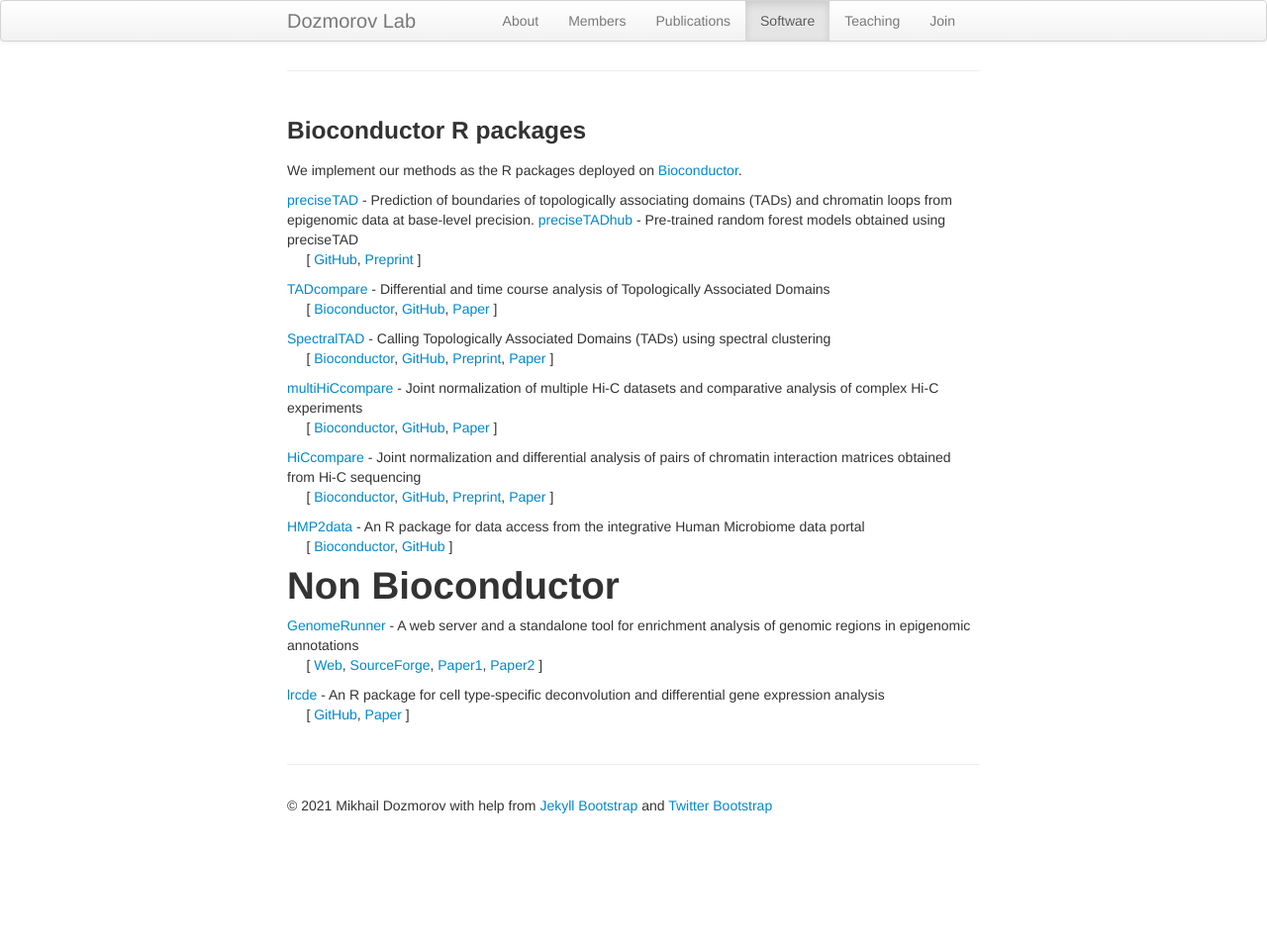
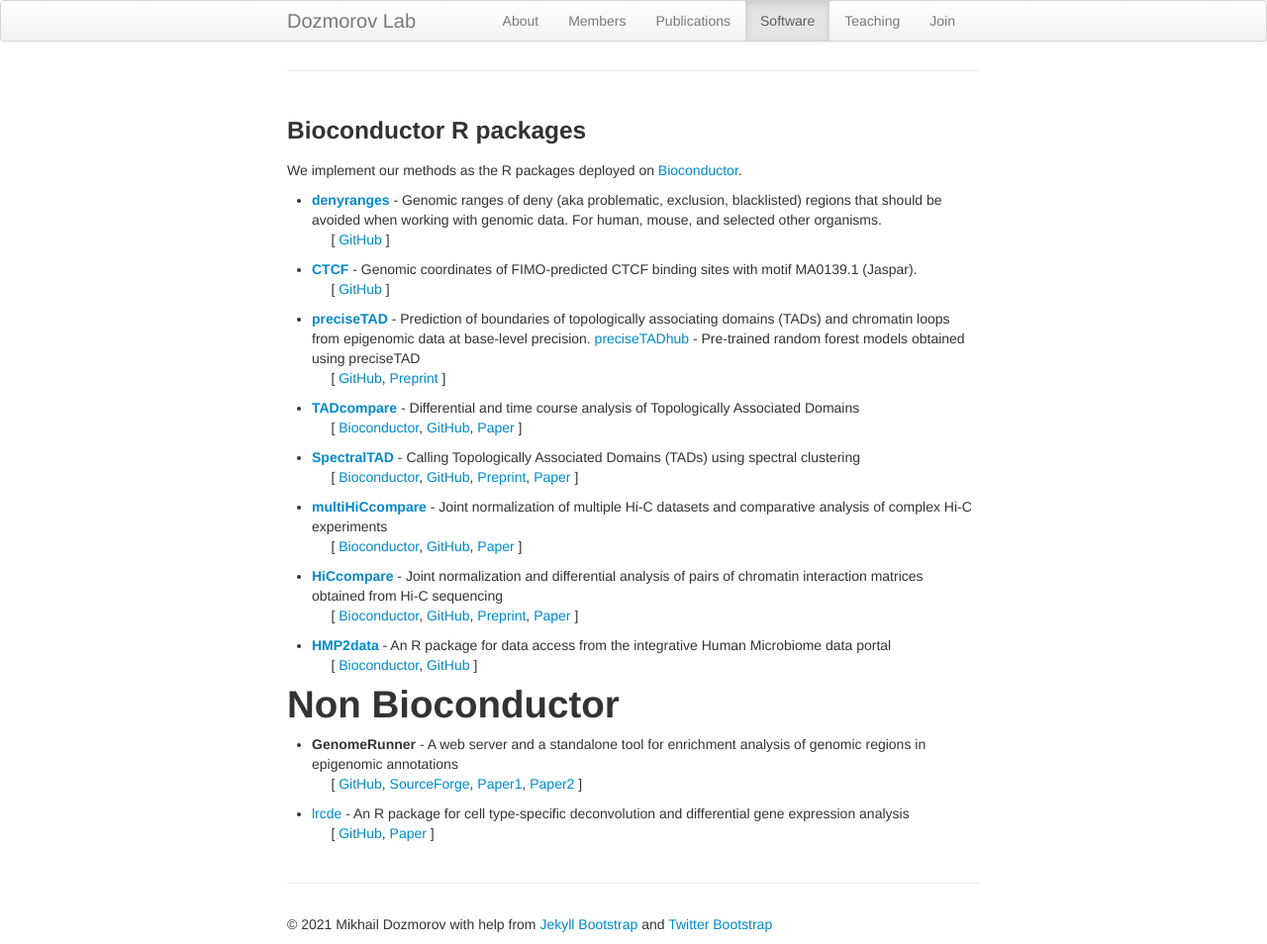
Before and after one commit to dozmorovlab/dozmorovlab.github.io, a Jekyll site: the page built from 04-software.md, in a window 1280 px wide. Shown: the whole page at 99% size. Built offline with Jekyll 4.4.1, drawn with Linux system fonts in a browser that asks for light colours; before the commit the page ends 900 px from its top, so only the background shows below that.

Commit message:
Add CTCF and denyranges

```diff
--- a/04-software.md
+++ b/04-software.md
@@ -10,28 +10,34 @@ permalink: "software.html"
 
 We implement our methods as the R packages deployed on [Bioconductor](http://www.bioconductor.org).
 
-[preciseTAD](https://dozmorovlab.github.io/preciseTAD/) - Prediction of boundaries of topologically associating domains (TADs) and chromatin loops from epigenomic data at base-level precision. [preciseTADhub](https://bioconductor.org/packages/preciseTADhub/) - Pre-trained random forest models obtained using preciseTAD
+- [**denyranges**](https://github.com/Bioconductor/Contributions/issues/2152) - Genomic ranges of deny (aka problematic, exclusion, blacklisted) regions that should be avoided when working with genomic data. For human, mouse, and selected other organisms.
+<br>&nbsp;&nbsp;&nbsp;&nbsp;&nbsp;[ [GitHub](https://github.com/mdozmorov/denyranges) ]
+
+- [**CTCF**](https://github.com/Bioconductor/Contributions/issues/2109) - Genomic coordinates of FIMO-predicted CTCF binding sites with motif MA0139.1 (Jaspar).
+<br>&nbsp;&nbsp;&nbsp;&nbsp;&nbsp;[ [GitHub](https://github.com/mdozmorov/CTCF) ]
+
+- [**preciseTAD**](https://dozmorovlab.github.io/preciseTAD/) - Prediction of boundaries of topologically associating domains (TADs) and chromatin loops from epigenomic data at base-level precision. [preciseTADhub](https://bioconductor.org/packages/preciseTADhub/) - Pre-trained random forest models obtained using preciseTAD
 <br>&nbsp;&nbsp;&nbsp;&nbsp;&nbsp;[ [GitHub](https://github.com/dozmorovlab/preciseTAD/), [Preprint](https://doi.org/10.1101/2020.09.03.282186) ]
 
-[TADcompare](https://bioconductor.org/packages/TADCompare/) - Differential and time course analysis of Topologically Associated Domains
+- [**TADcompare**](https://bioconductor.org/packages/TADCompare/) - Differential and time course analysis of Topologically Associated Domains
 <br>&nbsp;&nbsp;&nbsp;&nbsp;&nbsp;[ [Bioconductor](https://bioconductor.org/packages/TADCompare/), [GitHub](https://github.com/dozmorovlab/TADCompare), [Paper](https://doi.org/10.3389/fgene.2020.00158) ]
 
-[SpectralTAD](https://bioconductor.org/packages/SpectralTAD/) - Calling Topologically Associated Domains (TADs) using spectral clustering
+- [**SpectralTAD**](https://bioconductor.org/packages/SpectralTAD/) - Calling Topologically Associated Domains (TADs) using spectral clustering
 <br>&nbsp;&nbsp;&nbsp;&nbsp;&nbsp;[ [Bioconductor](https://bioconductor.org/packages/SpectralTAD/),  [GitHub](https://github.com/dozmorovlab/SpectralTAD), [Preprint](https://www.biorxiv.org/content/10.1101/549170v3), [Paper](https://doi.org/10.1186/s12859-020-03652-w) ]
 
-[multiHiCcompare](https://bioconductor.org/packages/multiHiCcompare/) - Joint normalization of multiple Hi-C datasets and comparative analysis of complex Hi-C experiments
+- [**multiHiCcompare**](https://bioconductor.org/packages/multiHiCcompare/) - Joint normalization of multiple Hi-C datasets and comparative analysis of complex Hi-C experiments
 <br>&nbsp;&nbsp;&nbsp;&nbsp;&nbsp;[ [Bioconductor](https://bioconductor.org/packages/multiHiCcompare/), [GitHub](https://github.com/dozmorovlab/multHiCcompare), [Paper](https://doi.org/10.1093/bioinformatics/btz048) ]
 
-[HiCcompare](https://bioconductor.org/packages/HiCcompare/) - Joint normalization and differential analysis of pairs of chromatin interaction matrices obtained from Hi-C sequencing
+- [**HiCcompare**](https://bioconductor.org/packages/HiCcompare/) - Joint normalization and differential analysis of pairs of chromatin interaction matrices obtained from Hi-C sequencing
 <br>&nbsp;&nbsp;&nbsp;&nbsp;&nbsp;[ [Bioconductor](https://bioconductor.org/packages/HiCcompare/), [GitHub](https://github.com/dozmorovlab/HiCcompare), [Preprint](https://www.biorxiv.org/content/10.1101/147850v2), [Paper](https://doi.org/10.1186/s12859-018-2288-x) ]
 
-[HMP2data](https://bioconductor.org/packages/HMP2Data/) - An R package for data access from the integrative Human Microbiome data portal
+- [**HMP2data**](https://bioconductor.org/packages/HMP2Data/) - An R package for data access from the integrative Human Microbiome data portal
 <br>&nbsp;&nbsp;&nbsp;&nbsp;&nbsp;[ [Bioconductor](https://bioconductor.org/packages/HMP2Data/), [GitHub](https://github.com/dozmorovlab/HMP2Data) ]
 
 # Non Bioconductor
 
-[GenomeRunner](http://integrativegenomics.org/) - A web server and a standalone tool for enrichment analysis of genomic regions in epigenomic annotations
-<br>&nbsp;&nbsp;&nbsp;&nbsp;&nbsp;[ [Web](http://integrativegenomics.org/), [SourceForge](https://sourceforge.net/p/genomerunner), [Paper1](https://doi.org/10.1093/bioinformatics/btw169), [Paper2](https://doi.org/10.1093/bioinformatics/btr666) ]
+- **GenomeRunner** - A web server and a standalone tool for enrichment analysis of genomic regions in epigenomic annotations
+<br>&nbsp;&nbsp;&nbsp;&nbsp;&nbsp;[ [GitHub](https://github.com/mdozmorov/genomerunner_web), [SourceForge](https://sourceforge.net/p/genomerunner), [Paper1](https://doi.org/10.1093/bioinformatics/btw169), [Paper2](https://doi.org/10.1093/bioinformatics/btr666) ]
 
-[lrcde](https://github.com/mdozmorov/lrcde.dev) - An R package for cell type-specific deconvolution and differential gene expression analysis
+- [lrcde](https://github.com/mdozmorov/lrcde.dev) - An R package for cell type-specific deconvolution and differential gene expression analysis
 <br>&nbsp;&nbsp;&nbsp;&nbsp;&nbsp;[ [GitHub](https://github.com/mdozmorov/lrcde.dev), [Paper](https://doi.org/10.1186/s12859-016-1226-z) ]
```
